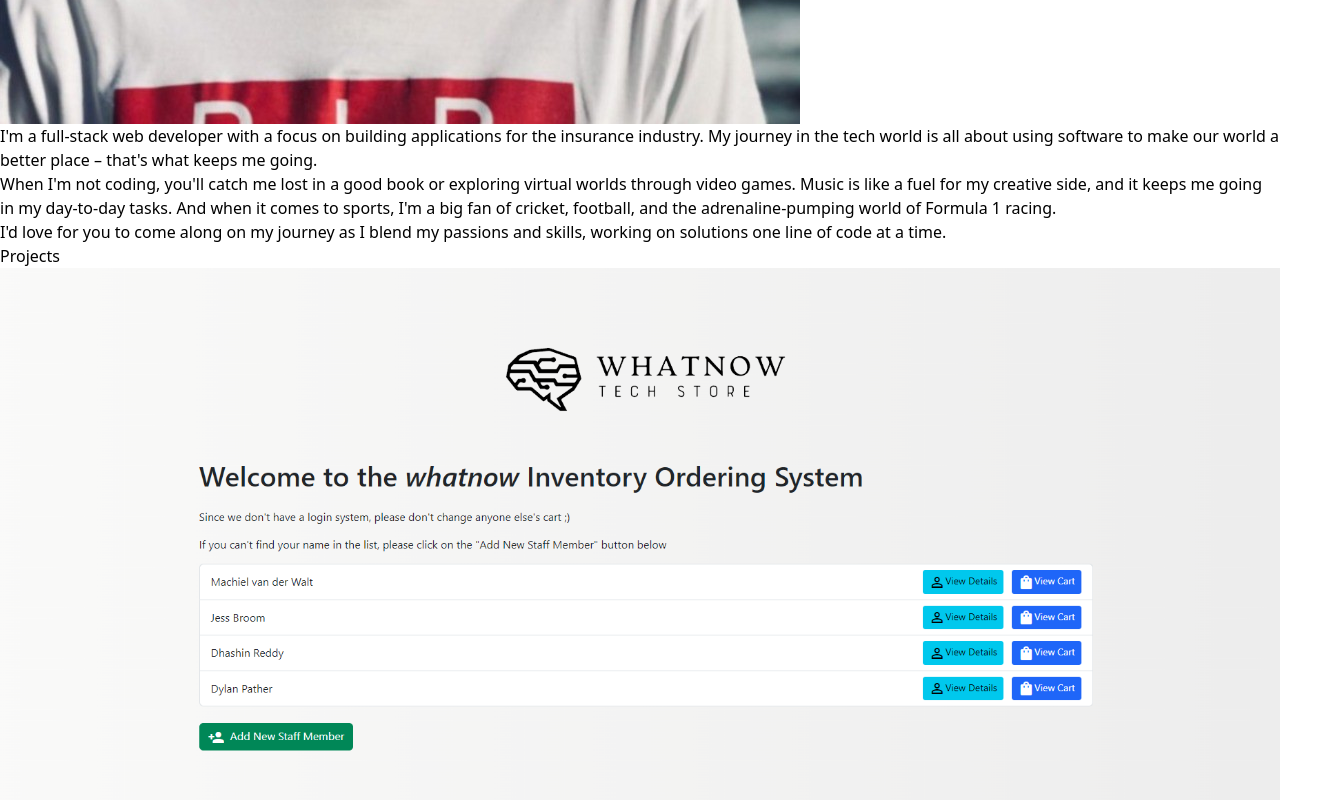
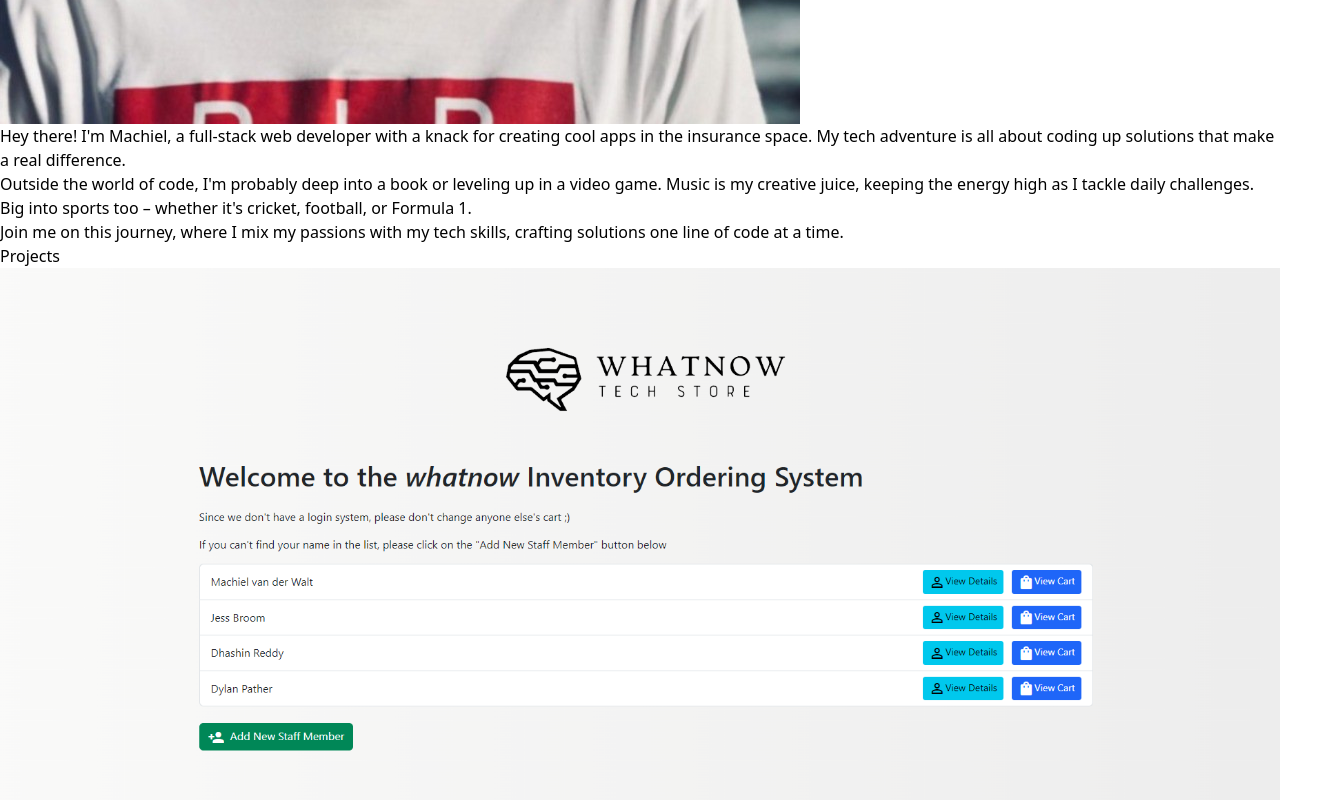
Before and after one commit to machiel27/vite-portfolio, a React (Vite) app: page / in a window 1280 px wide. Shown: the part 820-1620 px from the top of the page, 1344 px wide, since content can reach past the window. Built offline with nearby package versions, Linux system fonts and the light colour scheme.

Commit message:
Refactor Navbar into separate component

```diff
--- /dev/null
+++ b/src/Navbar.jsx
@@ -0,0 +1,42 @@
+import { FaGithub, FaLinkedin } from "react-icons/fa";
+
+function Navbar() {
+  return (
+    <>
+      <nav className="bg-white p-6 shadow-md">
+        <div className="container mx-auto flex justify-between items-center">
+          <div className="text-2xl font-bold hover:animate-bounce">Machiel</div>
+          <div className="flex items-center">
+            {/* <Link to="/under-construction" className="mx-4">
+              Projects
+            </Link>
+            <Link to="/under-construction" className="mx-4">
+              Blog
+            </Link>
+            <Link to="/under-construction" className="mx-4">
+              Contact
+            </Link> */}
+            <a
+              href="https://github.com/machiel27"
+              target="_blank"
+              rel="noopener noreferrer"
+              className="mx-4 transform transition-transform duration-300 hover:scale-125"
+            >
+              <FaGithub size={24} />
+            </a>
+            <a
+              href="https://linkedin.com/in/machiel-van-der-walt-550343242"
+              target="_blank"
+              rel="noopener noreferrer"
+              className="mx-4 transform transition-transform duration-300 hover:scale-125"
+            >
+              <FaLinkedin size={24} />
+            </a>
+          </div>
+        </div>
+      </nav>
+    </>
+  );
+}
+
+export default Navbar;
--- a/src/Portfolio.jsx
+++ b/src/Portfolio.jsx
@@ -7,45 +7,12 @@ import boredImage from "./assets/bored.png";
 import rpsImage from "./assets/rock-paper-scissors.png";
 
 import { motion } from "framer-motion";
-
-import { FaGithub, FaLinkedin } from "react-icons/fa";
+import Navbar from "./Navbar";
 
 function Portfolio() {
   return (
     <div className="min-h-screen bg-gray-100 text-gray-900">
-      {/* Navbar */}
-      <nav className="bg-white p-6 shadow-md">
-        <div className="container mx-auto flex justify-between items-center">
-          <div className="text-2xl font-bold hover:animate-bounce">Machiel</div>
-          <div className="flex items-center">
-            {/* <Link to="/under-construction" className="mx-4">
-              Projects
-            </Link>
-            <Link to="/under-construction" className="mx-4">
-              Blog
-            </Link>
-            <Link to="/under-construction" className="mx-4">
-              Contact
-            </Link> */}
-            <a
-              href="https://github.com/machiel27"
-              target="_blank"
-              rel="noopener noreferrer"
-              className="mx-4 transform transition-transform duration-300 hover:scale-125"
-            >
-              <FaGithub size={24} />
-            </a>
-            <a
-              href="https://linkedin.com/in/machiel-van-der-walt-550343242"
-              target="_blank"
-              rel="noopener noreferrer"
-              className="mx-4 transform transition-transform duration-300 hover:scale-125"
-            >
-              <FaLinkedin size={24} />
-            </a>
-          </div>
-        </div>
-      </nav>
+      <Navbar />
 
       {/* Hero Section */}
       <header className="bg-sky-700 text-white text-center py-20 animate-breathing">
@@ -64,22 +31,19 @@ function Portfolio() {
           />
           <div className="w-2/3 text-lg">
             <p>
-              I'm a full-stack web developer with a focus on building
-              applications for the insurance industry. My journey in the tech
-              world is all about using software to make our world a better place
-              – that's what keeps me going.
+              Hey there! I'm Machiel, a full-stack web developer with a knack
+              for creating cool apps in the insurance space. My tech adventure
+              is all about coding up solutions that make a real difference.
             </p>
             <p>
-              When I'm not coding, you'll catch me lost in a good book or
-              exploring virtual worlds through video games. Music is like a fuel
-              for my creative side, and it keeps me going in my day-to-day
-              tasks. And when it comes to sports, I'm a big fan of cricket,
-              football, and the adrenaline-pumping world of Formula 1 racing.
+              Outside the world of code, I'm probably deep into a book or
+              leveling up in a video game. Music is my creative juice, keeping
+              the energy high as I tackle daily challenges. Big into sports too
+              – whether it's cricket, football, or Formula 1.
             </p>
             <p>
-              I'd love for you to come along on my journey as I blend my
-              passions and skills, working on solutions one line of code at a
-              time.
+              Join me on this journey, where I mix my passions with my tech
+              skills, crafting solutions one line of code at a time.
             </p>
           </div>
         </div>
```
